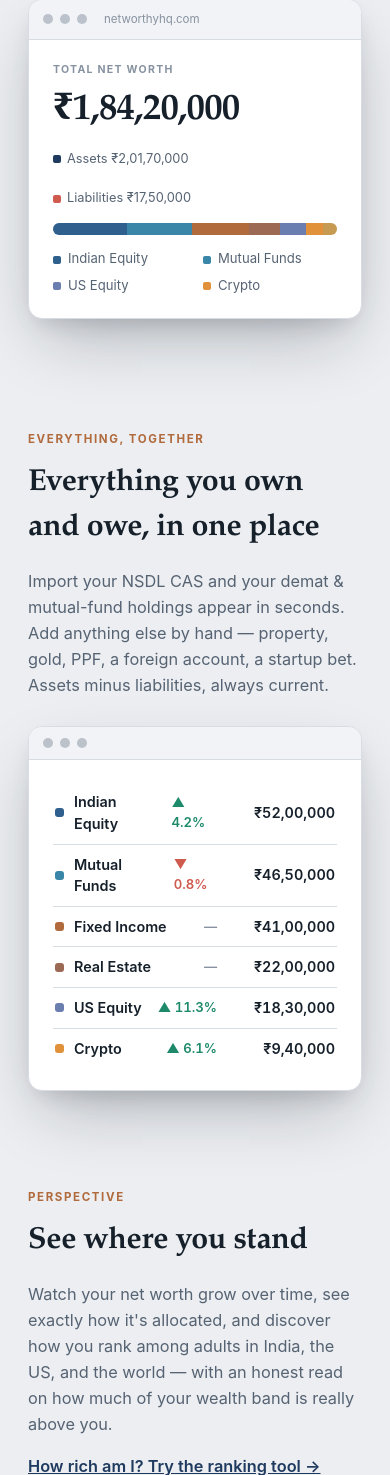
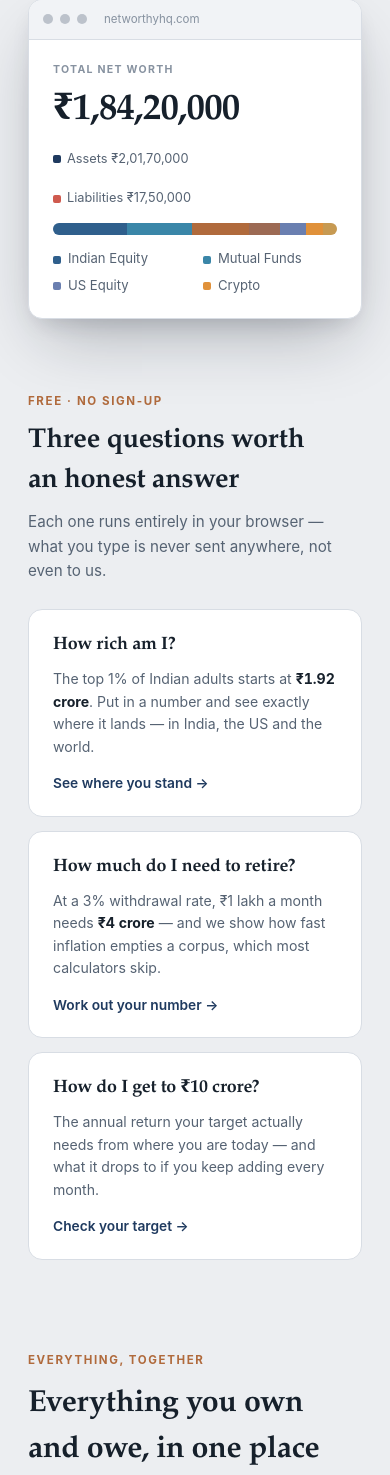
Before and after one commit to awmanoj/networthy, a FastAPI app: page / in a window 390 px wide. Shown: the part 748-2223 px from the top of the page. Run offline with FastAPI, Linux system fonts and the light colour scheme.

Commit message:
Promote the three free tools out of the footer
Two of the three had no link on the landing page at all — only the footer,
which is both the least-clicked place a link can sit and the place search
engines discount most. Now:

  - a "Free tools" item in the marketing header, on every public page, outside
    the header_cta block so a page swapping its sign-in buttons keeps it;
  - a strip immediately under the hero, with all three as cards.

Below the hero rather than inside it: the hero's job is Get started / demo, and
these three lead away from sign-up by design. Five competing choices in the
first fold would cost more than the extra prominence is worth.

The two figures in the strip (top 1% of Indian adults, and the corpus ₹1 lakh
a month needs at 3%) are computed from wealth.wealth_for_top_pct and
expenses.fire_target rather than typed in, so the landing can't drift from the
pages it links to. Tested.

Header link hides below 620px — there's room for two buttons on a phone, not
three, and the strip sits right under the hero there anyway.

Co-Authored-By: Claude Opus 5 <noreply@anthropic.com>
Claude-Session: https://claude.ai/code/session_01BvZ1LseT4aNZ4K31Z2uf5B

```diff
--- a/app/main.py
+++ b/app/main.py
@@ -381,7 +381,14 @@ def home(request: Request):
     """Public landing when logged out; the live net-worth Dashboard when logged in."""
     user = request.state.user
     if user is None:
-        return templates.TemplateResponse("landing.html", {"request": request})
+        # The two figures in the free-tools strip come from the same functions the
+        # tool pages use, so the landing can't drift from what it links to.
+        return templates.TemplateResponse("landing.html", {
+            "request": request,
+            "top1_india": _inr_short(wealth.wealth_for_top_pct(1.0, "india")),
+            "fire_one_lakh": _inr_short(
+                expenses.fire_target(100_000 * 12, expenses.DEFAULT_SWR_PCT)),
+        })
     dash = _dashboard(user)
     # Bootstrap the net-worth-over-time trend from usage: record today's point (once
     # per IST day; won't overwrite the digest's richer row). Then hand the browser the
--- a/app/static/style.css
+++ b/app/static/style.css
@@ -1622,6 +1622,34 @@ a.shot-demo:hover .shot-demo-hint { opacity: 1; transform: translateY(0); }
 .adm-fb-kind { font-weight: 600; text-transform: capitalize; color: var(--copper); }
 .adm-fb-msg { margin: 5px 0 0; font-size: 0.88rem; line-height: 1.55; white-space: pre-wrap; }
 
+/* --- Free-tools strip on the landing ---------------------------------------- */
+.mkt-tools-link {
+  color: var(--muted); text-decoration: none; font-size: 0.92rem; font-weight: 600;
+  padding: 7px 10px;
+}
+.mkt-tools-link:hover { color: var(--brand); }
+.mkt-tools { max-width: 1120px; margin: 0 auto; padding: 8px 28px 56px; }
+.mkt-tools-head { max-width: 52em; margin-bottom: 26px; }
+.mkt-tools-head h2 {
+  margin: 10px 0 8px; font-family: var(--serif); font-weight: 600;
+  font-size: 1.7rem; letter-spacing: -0.01em;
+}
+.mkt-tools-head p { margin: 0; font-size: 0.95rem; line-height: 1.6; }
+.mkt-tools-grid { display: grid; grid-template-columns: repeat(3, 1fr); gap: 20px; }
+.mkt-tool {
+  display: flex; flex-direction: column; gap: 9px; text-decoration: none; color: inherit;
+  background: var(--surface); border: 1px solid var(--border); border-radius: 14px;
+  padding: 22px 24px; transition: border-color 0.15s, transform 0.15s;
+}
+.mkt-tool:hover { border-color: var(--brand); transform: translateY(-2px); }
+.mkt-tool h3 {
+  margin: 0; font-family: var(--serif); font-weight: 600; font-size: 1.12rem;
+  letter-spacing: -0.01em;
+}
+.mkt-tool p { margin: 0; font-size: 0.88rem; line-height: 1.6; color: var(--muted); }
+.mkt-tool strong { color: var(--text); font-variant-numeric: tabular-nums; }
+.mkt-tool-go { margin-top: auto; padding-top: 6px; color: var(--brand); font-weight: 600; font-size: 0.86rem; }
+
 @media (max-width: 560px) {
   .mkt-foot-inner { gap: 24px 28px; }
   .mkt-foot-cols { gap: 28px; }
@@ -1678,3 +1706,13 @@ a.btn { color: var(--btn-fg); }
 @media (max-width: 520px) {
   .dash-tiles { grid-template-columns: 1fr; }
 }
+
+@media (max-width: 860px) {
+  .mkt-tools-grid { grid-template-columns: 1fr; gap: 14px; }
+  .mkt-tools { padding-bottom: 40px; }
+}
+/* The header has room for two buttons on a phone, not three; the footer still
+   carries all three tools, and the strip is the first thing under the hero. */
+@media (max-width: 620px) {
+  .mkt-tools-link { display: none; }
+}
--- a/app/templates/landing.html
+++ b/app/templates/landing.html
@@ -45,6 +45,47 @@
         </div>
       </div>
       <span class="shot-demo-hint">▶ Explore this live</span>
+    </a>
+  </div>
+</section>
+
+<!-- Free tools: the top of the funnel. Deliberately *below* the hero rather than
+     inside it — the hero's job is Get started / demo, and these three lead away
+     from sign-up by design. Immediately after it, though, because two of the
+     three had no link on this page at all. -->
+<section class="mkt-tools" id="tools">
+  <div class="mkt-tools-head">
+    <span class="mkt-eyebrow">Free · no sign-up</span>
+    <h2>Three questions worth an honest answer</h2>
+    <p class="muted">
+      Each one runs entirely in your browser — what you type is never sent anywhere,
+      not even to us.
+    </p>
+  </div>
+  <div class="mkt-tools-grid">
+    <a class="mkt-tool" href="/how-rich-am-i">
+      <h3>How rich am I?</h3>
+      <p>
+        The top 1% of Indian adults starts at <strong>{{ top1_india }}</strong>. Put in
+        a number and see exactly where it lands — in India, the US and the world.
+      </p>
+      <span class="mkt-tool-go">See where you stand →</span>
+    </a>
+    <a class="mkt-tool" href="/how-much-do-i-need-to-retire">
+      <h3>How much do I need to retire?</h3>
+      <p>
+        At a 3% withdrawal rate, ₹1 lakh a month needs <strong>{{ fire_one_lakh }}</strong>
+        — and we show how fast inflation empties a corpus, which most calculators skip.
+      </p>
+      <span class="mkt-tool-go">Work out your number →</span>
+    </a>
+    <a class="mkt-tool" href="/how-do-i-get-to-10-crore">
+      <h3>How do I get to ₹10 crore?</h3>
+      <p>
+        The annual return your target actually needs from where you are today — and
+        what it drops to if you keep adding every month.
+      </p>
+      <span class="mkt-tool-go">Check your target →</span>
     </a>
   </div>
 </section>
--- a/app/templates/marketing_base.html
+++ b/app/templates/marketing_base.html
@@ -21,6 +21,10 @@
   <header class="mkt-header">
     <a class="brand" href="/"><span class="mark">₹</span>Networthy HQ</a>
     <nav class="mkt-nav">
+      {# Outside header_cta so it survives any page that swaps the sign-in buttons.
+         Points at the landing's strip: the tools are the top of the funnel, and
+         footer-only is the one place a search engine discounts a link. #}
+      <a href="/#tools" class="mkt-tools-link">Free tools</a>
       {% block header_cta %}
       <a href="/login" class="mkt-login">Log in</a>
       <a href="/login" class="btn">Get started</a>
```
Also changed, not shown: tests/test_landing.py (+26 -0 lines).
